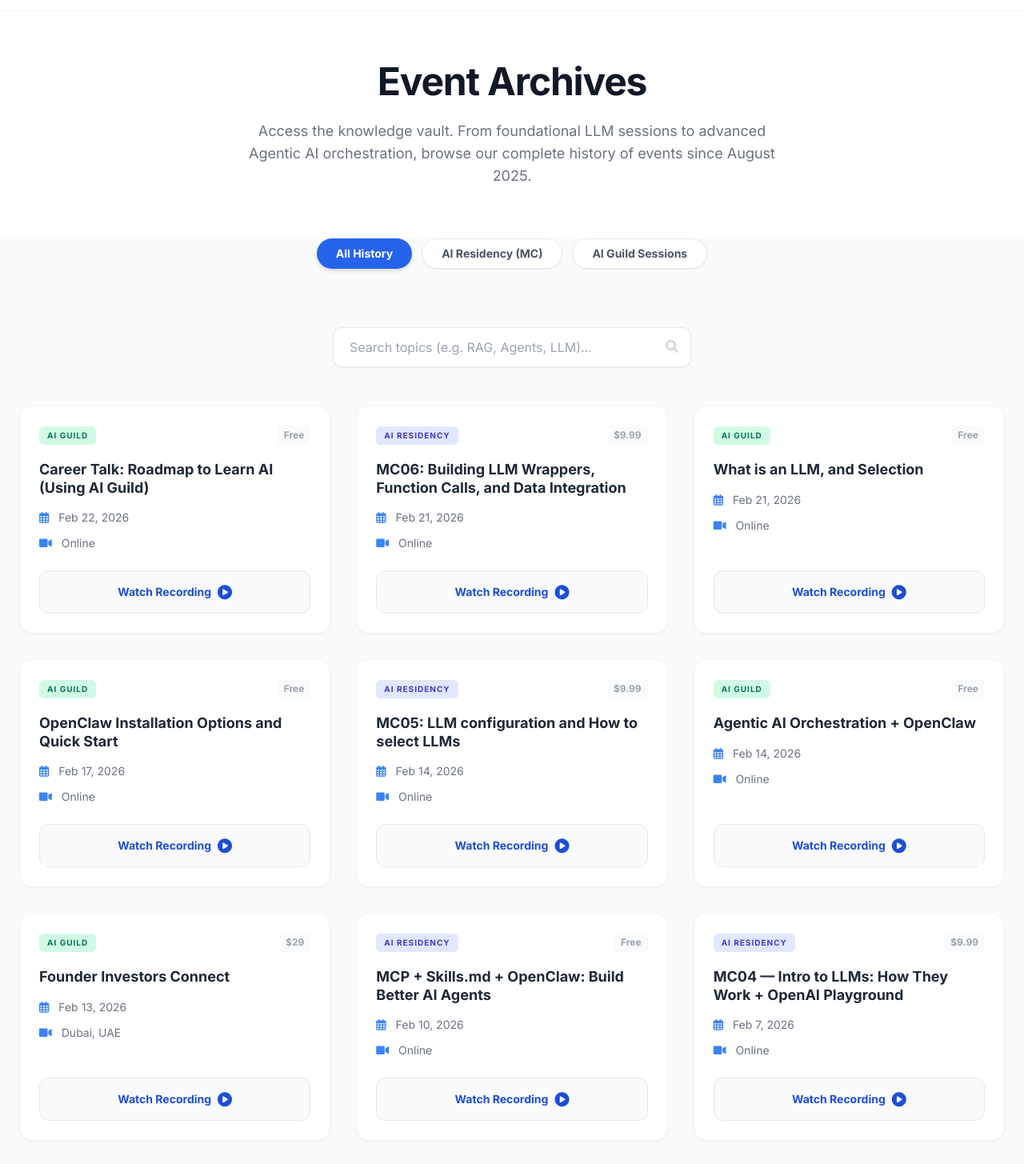
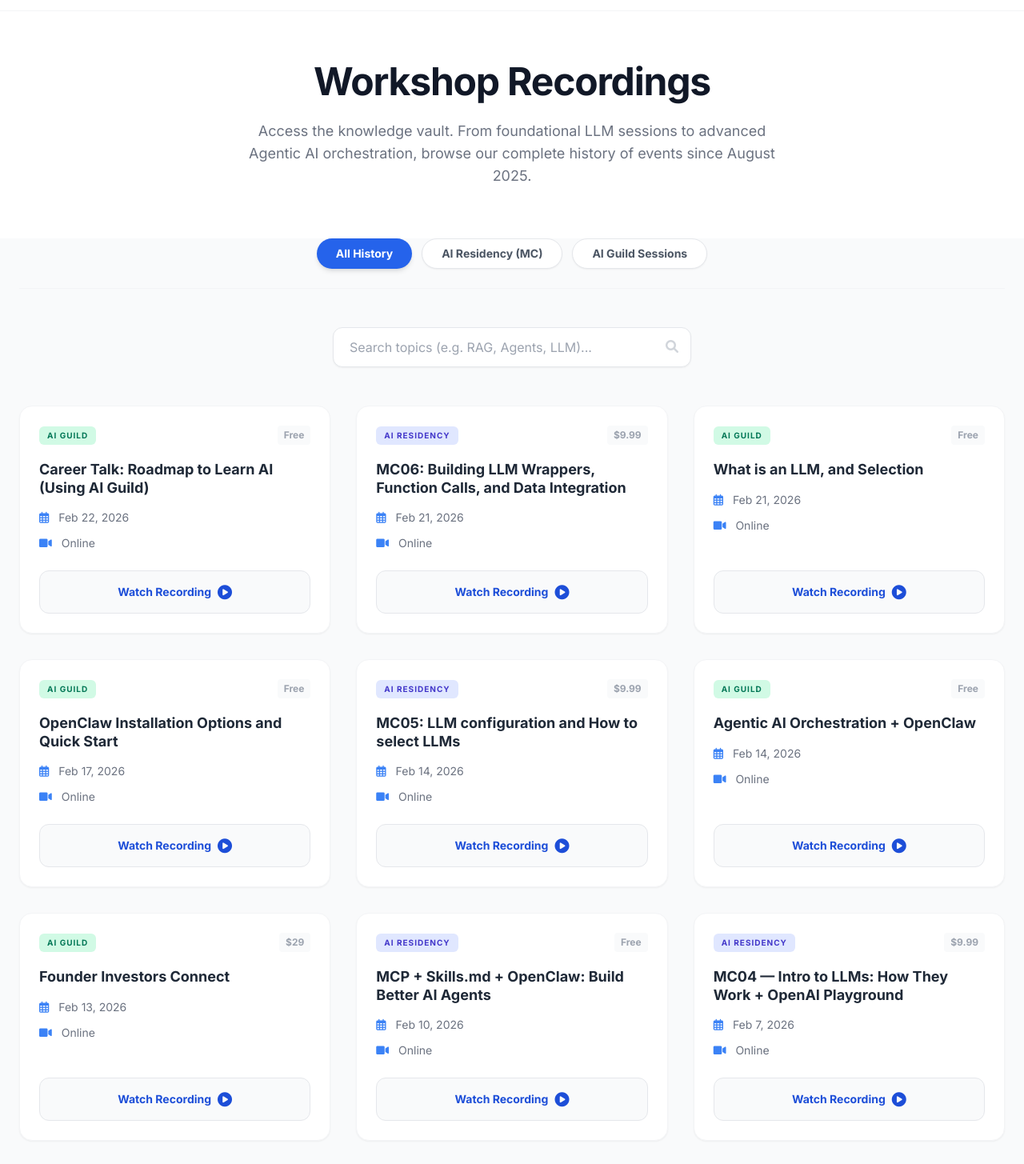
Before and after one commit to Decoding-Data-Science/pastevents, a plain HTML site: page index.html in a window 1280 px wide. Shown: the part 111-1566 px from the top of the page at 80% size. Drawn offline with nearby package versions, Linux system fonts and the light colour scheme.

Commit message:
Update index.html

```diff
--- a/index.html
+++ b/index.html
@@ -3,7 +3,25 @@
 <head>
     <meta charset="UTF-8">
     <meta name="viewport" content="width=device-width, initial-scale=1.0">
-    <title>Past Events | Decoding Data Science</title>
+    <title>Workshop Recordings | Decoding Data Science</title>
+
+    <!-- Favicon -->
+    <link rel="icon" type="image/png" href="https://raw.githubusercontent.com/Decoding-Data-Science/airesidency/main/dds-logo-removebg-preview.png">
+
+    <!-- SEO & Social Media Metadata -->
+    <meta name="description" content="Access the knowledge vault of Decoding Data Science. Browse our complete history of AI Residency masterclasses and community workshop recordings since August 2025.">
+    <meta property="og:title" content="Workshop Recordings | Decoding Data Science">
+    <meta property="og:description" content="Access hands-on AI residency masterclasses and community workshop recordings. Learn LLMs, RAG, and Agentic AI.">
+    <meta property="og:image" content="https://raw.githubusercontent.com/Decoding-Data-Science/airesidency/main/dds-logo-removebg-preview.png">
+    <meta property="og:url" content="https://decodingdatascience.com">
+    <meta property="og:type" content="website">
+
+    <!-- Twitter Card Metadata -->
+    <meta name="twitter:card" content="summary_large_image">
+    <meta name="twitter:title" content="Workshop Recordings | Decoding Data Science">
+    <meta name="twitter:description" content="Access hands-on AI residency masterclasses and community workshop recordings.">
+    <meta name="twitter:image" content="https://raw.githubusercontent.com/Decoding-Data-Science/airesidency/main/dds-logo-removebg-preview.png">
+
     <script src="https://cdn.tailwindcss.com"></script>
     <link href="https://cdnjs.cloudflare.com/ajax/libs/font-awesome/6.0.0/css/all.min.css" rel="stylesheet">
     <style>
@@ -12,6 +30,8 @@
         .event-card:hover { transform: translateY(-4px); transition: all 0.3s cubic-bezier(0.4, 0, 0.2, 1); }
         .gradient-bg { background: linear-gradient(135deg, #1e3a8a 0%, #3b82f6 100%); }
         .scroll-smooth { scroll-behavior: smooth; }
+        @keyframes fadeIn { from { opacity: 0; transform: translateY(10px); } to { opacity: 1; transform: translateY(0); } }
+        .animate-fadeIn { animation: fadeIn 0.4s ease-out forwards; }
     </style>
 </head>
 <body class="text-gray-900 scroll-smooth">
@@ -55,7 +75,7 @@
     <!-- Header Section -->
     <header class="py-16 bg-white">
         <div class="max-w-7xl mx-auto px-6 text-center">
-            <h2 class="text-4xl md:text-5xl font-extrabold text-gray-900 mb-6 tracking-tight">Event Archives</h2>
+            <h2 class="text-4xl md:text-5xl font-extrabold text-gray-900 mb-6 tracking-tight">Workshop Recordings</h2>
             <p class="text-gray-500 max-w-2xl mx-auto text-lg font-medium">
                 Access the knowledge vault. From foundational LLM sessions to advanced Agentic AI orchestration, browse our complete history of events since August 2025.
             </p>
@@ -222,7 +242,7 @@
                                 <h3 class="text-lg font-bold mb-4 text-gray-800 leading-tight group-hover:text-blue-600 transition-colors">${event.title}</h3>
                                 <div class="space-y-3 text-sm font-medium text-gray-500">
                                     <p class="flex items-center gap-3"><i class="far fa-calendar-alt text-blue-500"></i> ${event.date}</p>
-                                    <p class="flex items-center gap-3"><i class="fas fa-video text-blue-500"></i> ${event.location}</p>
+                                    <p class="flex items-center gap-3"><i class="fas fa-video text-blue-500"></i> Online</p>
                                 </div>
                             </div>
                             <div class="p-6 pt-0">
```
